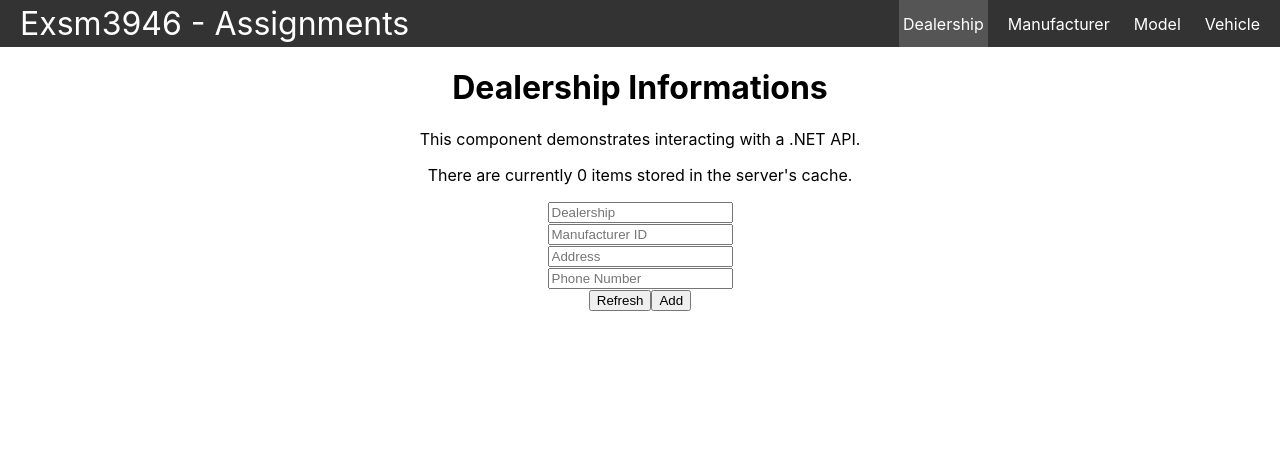
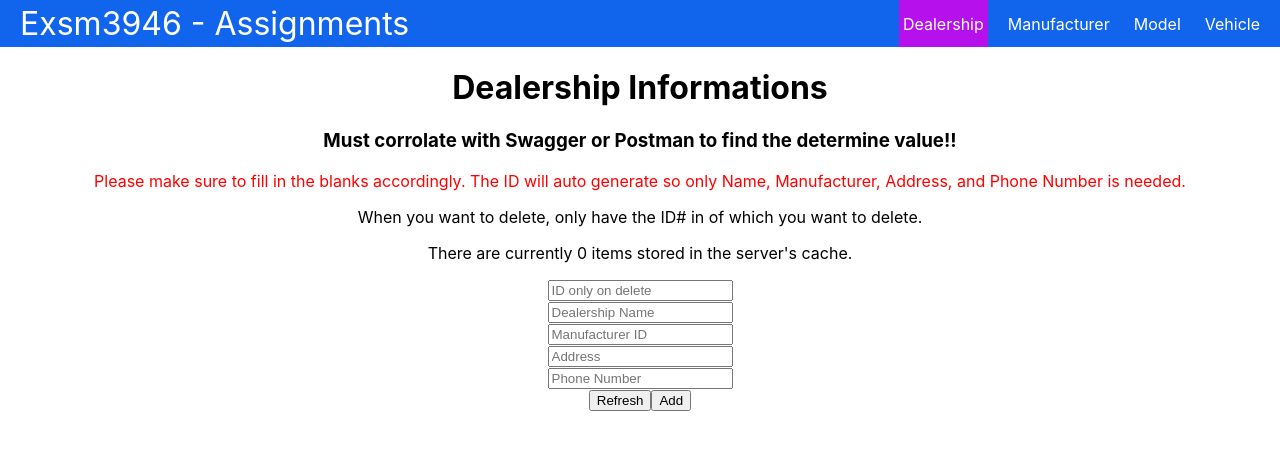
Before and after one commit to JMDelisle/Exsm3946, a React (Create React App) app in the folder EXSM3946_Assignment/exsm3946_assignment_frontend/: page /dealership in a window 1280 px wide. Shown: the top 450 px of the page. Built offline with nearby package versions, Linux system fonts and the light colour scheme.

Commit message:
Working on vehicle to make my post to work;

```diff
--- a/EXSM3946_Assignment/exsm3946_assignment_frontend/src/pages/Dealership.js
+++ b/EXSM3946_Assignment/exsm3946_assignment_frontend/src/pages/Dealership.js
@@ -6,7 +6,7 @@ export default class Dealership extends Component {
     // 1. Constructor sets a list of default strings.
     constructor(props) {
         super(props);
-        this.state = { dealerships: [], count: 0, loadingList: false, loadingCount: false, name: "", loadingCount: false, manufacturerID: "", loadingCount: false, address: "", loadingCount: false, phoneNumber: "" }; // phonenumber isn't getting picked up!?!
+        this.state = { dealerships: [], count: 0, loadingList: false, loadingCount: false, id: '', loadingCount: false, name: '', loadingCount: false, manufacturerID: '', loadingCount: false, address: '', loadingCount: false, phoneNumber: '' }; // phonenumber isn't getting picked up!?!--- it is now working due to name casing was wrong.
     }
 
     // 2. Render the list of default strings to the page with a refresh button. Rest.
@@ -21,14 +21,12 @@ export default class Dealership extends Component {
                 {this.state.dealerships.map(item =>
                     <li key={item.id}>
                         <ul>
+                            <li><b>ID: </b>{item.id}</li>
                             <li><b>Dealership Name: </b>{item.name}</li>
+                            <li><b>Manufacturer ID: </b>{item.manufacturerID}</li>
                             <li><b>Address: </b>{item.address}</li>
                             <li><b>Phone Number: </b>{item.phoneNumber}</li>
-
                         </ul>
-
-
-
 
                         <p>
                             <button onClick={(() => { this.removeDealership(item.id) }).bind(this)}>Delete</button>
@@ -42,27 +40,31 @@ export default class Dealership extends Component {
 
         return (
             <div>
-                <h1 id="tabelLabel" >Dealership Informations </h1>
-                <p>This component demonstrates interacting with a .NET API.</p>
+                <h1 className="title" id="tabelLabel" >Dealership Informations </h1>
+                <h3>Must corrolate with Swagger or Postman to find the determine value!!</h3>
+                <p><span>Please make sure to fill in the blanks accordingly. The ID will auto generate so only Name, Manufacturer, Address, and Phone Number is needed.</span></p>
+                <p>When you want to delete, only have the ID# in of which you want to delete.</p>
                 <p>There are currently {this.state.count} items stored in the server's cache.</p>
                 {contents}
 
-
-                <input value={this.state.name} onChange={(event) => { this.setState({ name: event.target.value }); }} type="text" placeholder="Dealership" /><br />
+                <input value={this.state.id} onChange={(event) => { this.setState({ id: event.target.value }); }} type="text" placeholder="ID only on delete" /><br />
+                <input value={this.state.name} onChange={(event) => { this.setState({ name: event.target.value }); }} type="text" placeholder="Dealership Name" /><br />
                 <input value={this.state.manufacturerID} onChange={(event) => { this.setState({ manufacturerID: event.target.value }); }} type="text" placeholder="Manufacturer ID" /><br />
                 <input value={this.state.address} onChange={(event) => { this.setState({ address: event.target.value }); }} type="text" placeholder="Address" /><br />
-                <input value={this.state.phonenumber} onChange={(event) => { this.setState({ phonenumber: event.target.value }); }} type="text" placeholder="Phone Number" /><br />
+                <input value={this.state.phoneNumber} onChange={(event) => { this.setState({ phoneNumber: event.target.value }); }} type="text" placeholder="Phone Number" /><br />
 
                 <button onClick={(() => {
+
                     // 3. When the button is clicked, set the state loading to true and begin the fetch method. Changing state triggers render to fire.
                     this.setState({ loading: true });
                     this.populateDealerships();
+                }).bind(this)
                     // Start thread B.
                     // (Thread A continues)
                     //this.populateDealerships();
                     // Start thread C.
                     // (Thread A continues)
-                }).bind(this)
+
 
                 }>Refresh</button>
 
@@ -97,11 +99,11 @@ export default class Dealership extends Component {
     // Remove and update accept a parameter, which is fed by the name of which list item was clicked.
     async removeDealership(stringToRemove) {
         let requestParams = {
-            id: stringToRemove,
-            name: this.state.name,
-            manufacturerID: this.state.manufacturerID,
-            address: this.state.address,
-            phoneNumber: this.state.phoneNumber
+            id: stringToRemove
+            //name: this.state.name,
+            //manufacturerID: this.state.manufacturerID,
+            //address: this.state.address,
+            //phoneNumber: this.state.phoneNumber
 
         }
         let requestOptions = {
--- a/EXSM3946_Assignment/exsm3946_assignment_frontend/src/pages/Manufacturer.js
+++ b/EXSM3946_Assignment/exsm3946_assignment_frontend/src/pages/Manufacturer.js
@@ -26,8 +26,8 @@ export default class Manufacturer extends Component {
                         </ul>
 
                         <p>
-                            <button onClick={(() => { this.removeDealership(item.id) }).bind(this)}>Delete</button>
-                            <button onClick={(() => { this.updateDealership(item.id) }).bind(this)}>Update</button>
+                            <button onClick={(() => { this.removeManufacturer(item.id) }).bind(this)}>Delete</button>
+                            <button onClick={(() => { this.updateManufacturer(item.id) }).bind(this)}>Update</button>
                         </p>
                     </li>
                 )
@@ -37,13 +37,15 @@ export default class Manufacturer extends Component {
 
         return (
             <div>
-                <h1 id="tabelLabel" >Manufacturer Informations </h1>
-                <p>This component demonstrates interacting with a .NET API.</p>
+                <h1 className="title" id="tabelLabel" >Manufacturer Informations </h1>
+                <h3>Must corrolate with Swagger or Postman to find the determine value!!</h3>
+                <p><span>Please make sure to fill in the blanks accordingly. The ID will auto generate so only Name is needed.</span></p>
+                <p>When you want to delete, only have the ID# in of which you want to delete.</p>
                 <p>There are currently {this.state.count} items stored in the server's cache.</p>
                 {contents}
 
 
-                <input value={this.state.id} onChange={(event) => { this.setState({ id: event.target.value }); }} type="text" placeholder="Manufacturer ID" /><br />
+                {/*<input value={this.state.id} onChange={(event) => { this.setState({ id: event.target.value }); }} type="text" placeholder="ID" /><br />*/}
                 <input value={this.state.name} onChange={(event) => { this.setState({ name: event.target.value }); }} type="text" placeholder="Name" /><br />
                 <button onClick={(() => {
                     // 3. When the button is clicked, set the state loading to true and begin the fetch method. Changing state triggers render to fire.
@@ -69,9 +71,6 @@ export default class Manufacturer extends Component {
         let requestParams = {
             id: this.state.id,
             name: this.state.name,
-            manufacturerID: this.state.manufacturerID,
-            address: this.state.address,
-            phonenumber: this.state.phonenumber
         }
         // Request options is used to specify what method the request will use.
         let requestOptions = {
@@ -87,14 +86,11 @@ export default class Manufacturer extends Component {
     }
 
     // Remove and update accept a parameter, which is fed by the name of which list item was clicked.
-    async removeDealership(stringToRemove) {
+    async removeManufacturer(stringToRemove) {
         let requestParams = {
             id: stringToRemove,
+            id: this.state.id,
             name: this.state.name,
-            manufacturerID: this.state.manufacturerID,
-            address: this.state.address,
-            phonenumber: this.state.phonenumber
-
         }
         let requestOptions = {
             method: "DELETE"
@@ -107,13 +103,11 @@ export default class Manufacturer extends Component {
         this.populateManufacturers();
     }
 
-    async updateDealership(stringToUpdate) {
+    async updateManufacturer(stringToUpdate) {
         let requestParams = {
             id: stringToUpdate,
             name: this.state.name,
             manufacturerID: this.state.manufacturerID,
-            address: this.state.address,
-            phonenumber: this.state.phonenumber
         }
         let requestOptions = {
             method: "PUT"
--- a/EXSM3946_Assignment/exsm3946_assignment_frontend/src/pages/Model.js
+++ b/EXSM3946_Assignment/exsm3946_assignment_frontend/src/pages/Model.js
@@ -6,7 +6,7 @@ export default class Model extends Component {
     // 1. Constructor sets a list of default strings.
     constructor(props) {
         super(props);
-        this.state = { models: [], count: 0, loadingList: false, loadingCount: false, id: "", loadingCount: false, manufacturerID: "", loadingCount: false, name: "", loadingCount: false, phonenumber: "" };    }
+        this.state = { models: [], count: 0, loadingList: false, loadingCount: false, id: "", loadingCount: false, manufacturerID: "", loadingCount: false, name: "", loadingCount: false};    }
 
     // 2. Render the list of default strings to the page with a refresh button. Rest.
     // 4. Render fires and sets the loading message, and awaits another state change.
@@ -20,7 +20,7 @@ export default class Model extends Component {
                 {this.state.models.map(item =>
                     <li key={item.id}>
                         <ul>
-                            <li><b>ID:</b> {item.id}</li>
+                            <li><b>ID</b> {item.id}</li>
                             <li><b>Manufacturer ID:</b> {item.manufacturerID}</li>
                             <li><b>Model:</b> {item.name}</li>
                         </ul>
@@ -37,15 +37,17 @@ export default class Model extends Component {
 
         return (
             <div>
-                <h1 id="tabelLabel" >Model Informations </h1>
-                <p>This component demonstrates interacting with a .NET API.</p>
+                <h1 className="title" id="tabelLabel" >Model Informations </h1>
+                <h3>Must corrolate with Swagger or Postman to find the determine value!!</h3>
+                <p><span>Please make sure to fill in the blanks accordingly.The ID will auto generate so only Manufacturer ID and Name is needed.</span></p>
+                <p>When you want to delete, only have the ID# in of which you want to delete.</p>
                 <p>There are currently {this.state.count} items stored in the server's cache.</p>
                 {contents}
 
 
-                <input value={this.state.id} onChange={(event) => { this.setState({ id: event.target.value }); }} type="text" placeholder="ID" /><br />
+                <input value={this.state.id} onChange={(event) => { this.setState({ id: event.target.value }); }} type="text" placeholder="ID use only on delete" /><br /><br/>
                 <input value={this.state.manufacturerID} onChange={(event) => { this.setState({ manufacturerID: event.target.value }); }} type="text" placeholder="Manufacturer ID" /><br />
-                <input value={this.state.name} onChange={(event) => { this.setState({ name: event.target.value }); }} type="text" placeholder="Name" /><br />
+                <input value={this.state.name} onChange={(event) => { this.setState({ name: event.target.value }); }} type="text" placeholder="Model Name" /><br />
                 <button onClick={(() => {
                     // 3. When the button is clicked, set the state loading to true and begin the fetch method. Changing state triggers render to fire.
                     this.setState({ loading: true });
@@ -86,12 +88,12 @@ export default class Model extends Component {
     }
 
     // Remove and update accept a parameter, which is fed by the name of which list item was clicked.
-    async removeDealership(stringToRemove) {
+    async removeModel(stringToRemove) {
         let requestParams = {
-            id: stringToRemove,
+            //id: stringToRemove,
             id: this.state.id,
-            manufacturerID: this.state.manufacturerID,
-            name: this.state.name,
+        //    name: this.state.name,
+        //    manufacturerID: this.state.manufacturerID,
         }
         let requestOptions = {
             method: "DELETE"
@@ -104,7 +106,7 @@ export default class Model extends Component {
         this.populateModels();
     }
 
-    async updateDealership(stringToUpdate) {
+    async updateModel(stringToUpdate) {
         let requestParams = {
             id: stringToUpdate,
             id: this.state.id,
--- a/EXSM3946_Assignment/exsm3946_assignment_frontend/src/pages/Vehicle.js
+++ b/EXSM3946_Assignment/exsm3946_assignment_frontend/src/pages/Vehicle.js
@@ -1,7 +1,7 @@
 import React, { Component } from 'react';
 
-export default class VehicleModel extends Component {
-    static displayName = VehicleModel.name;
+export default class Vehicle extends Component {
+    static displayName = Vehicle.name;
 
     // 1. Constructor sets a list of default strings.
     constructor(props) {
@@ -43,11 +43,12 @@ export default class VehicleModel extends Component {
 
         return (
             <div>
-                <h1 id="tabelLabel" >Vehicle Informations </h1>
-                <p>This component demonstrates interacting with a .NET API.</p>
+                <h1 className="title" id="tabelLabel" >Vehicle Informations </h1>
+                <h3>Must corrolate with Swagger or Postman to find the determine value!!</h3>
+                <p><span>Please make sure to fill in the blanks accordingly.The ID will auto generate so only Manufacturer ID and Name is needed.</span></p>
+                <p>When you want to delete, only have the VIN# in of which you want to delete.</p>
                 <p>There are currently {this.state.count} items stored in the server's cache.</p>
                 {contents}
-
 
                 <input value={this.state.vin} onChange={(event) => { this.setState({ vin: event.target.value }); }} type="text" placeholder="VIN" /><br />
                 <input value={this.state.modelID} onChange={(event) => { this.setState({ modelID: event.target.value }); }} type="text" placeholder="Model ID" /><br />
@@ -79,7 +80,7 @@ export default class VehicleModel extends Component {
             vin: this.state.vin,
             modelID: this.state.modelID,
             dealershipID: this.state.dealershipID,
-            trimLevel: this.state.trimLevel,
+            trimLevel: this.state.trimLevel
         }
         // Request options is used to specify what method the request will use.
         let requestOptions = {
@@ -97,11 +98,10 @@ export default class VehicleModel extends Component {
     // Remove and update accept a parameter, which is fed by the name of which list item was clicked.
     async removeVehicle(stringToRemove) {
         let requestParams = {
-            id: stringToRemove,
             vin: this.state.vin,
-            modelID: this.state.modelID,
-            dealershipID: this.state.dealershipID,
-            trimLevel: this.state.trimLevel,
+            //modelID: this.state.modelID,
+            //dealershipID: this.state.dealershipID,
+            //trimLevel: this.state.trimLevel,
 
         }
         let requestOptions = {
--- a/EXSM3946_Assignment/exsm3946_assignment_frontend/src/setupProxy.js
+++ b/EXSM3946_Assignment/exsm3946_assignment_frontend/src/setupProxy.js
@@ -4,7 +4,7 @@ const context = [
     "/dealership",
     "/manufacturer",
     "/model",
-    "/vehicle",
+    "/vehicle"
 ];
 
 module.exports = function (app) {
--- a/EXSM3946_Assignment/exsm3946_assignment_frontend/src/styles.css
+++ b/EXSM3946_Assignment/exsm3946_assignment_frontend/src/styles.css
@@ -6,13 +6,22 @@ body {
     margin: 0;
 }
 
+h1 {
+    text-align:center;
+    color: darkred;
+}
+
+.title {
+    color: black;
+}
+
 .container {
     margin: 1rem;
     text-align: center;
 }
 
 .nav {
-    background-color: #333;
+    background-color: #1165ed;
     color: white;
     display: flex;
     justify-content: space-between;
@@ -43,13 +52,17 @@ body {
 }
 
 .nav li.active {
-    background-color: #555;
+    background-color: #b611ed;
 }
 
 .nav li:hover {
-    background-color: #777;
+    background-color: #d576f5;
 }
 
 ol, li {
     list-style: none;
 }
+
+span {
+    color: red;
+}
```
Also changed, not shown: EXSM3946_Assignment/exsm3946_assignment_frontend/src/pages/Home.js (+6 -1 lines), EXSM3946_Assignment/exsm3946_assignment_frontend/public/images/coolbackgroiund.png (added), EXSM3946_Assignment/exsm3946_assignment_frontend/src/App.js (line endings or trailing spaces), 1 other file (tests, documents, lock files or other folders).
